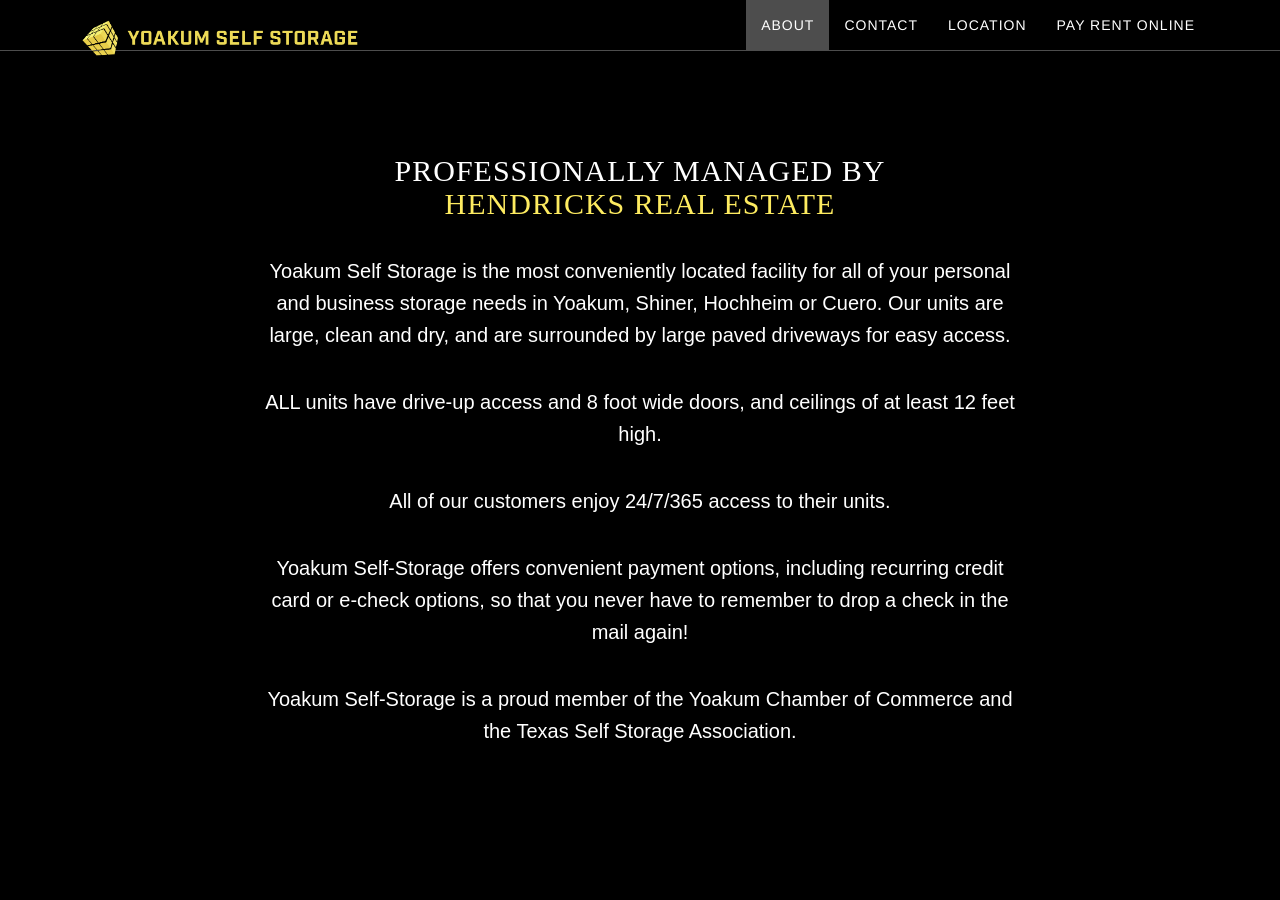
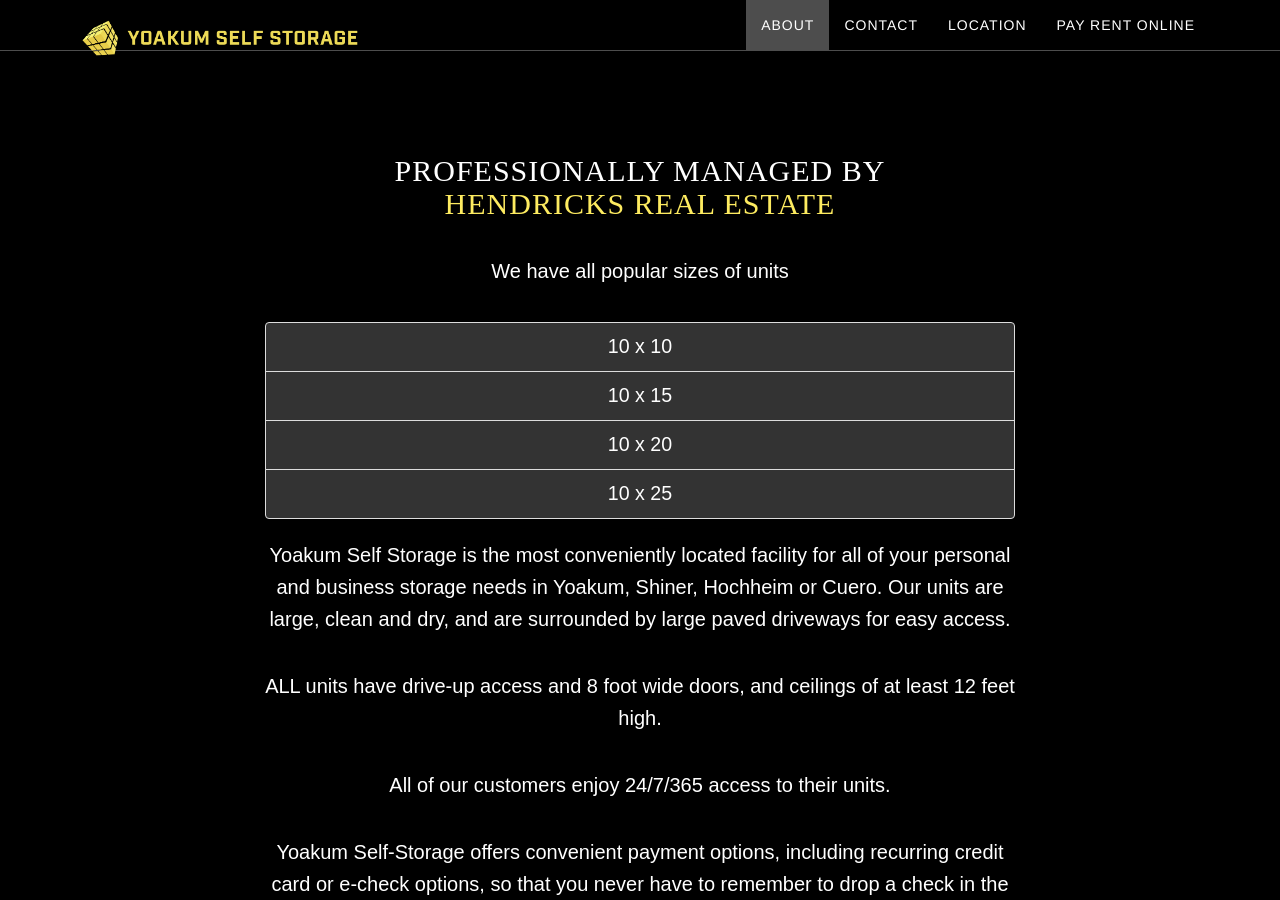
Before and after one commit to 5p3c7r3/yoakumselfstorage.com, a Jekyll site: the page built from index.html, in a window 1280 px wide and 900 px high, scrolled down 946 px. Built offline with Jekyll 4.4.1, drawn with Linux system fonts in a browser that asks for light colours; some web fonts are replaced.

Commit message:
adding size chart

```diff
--- a/_includes/about.html
+++ b/_includes/about.html
@@ -3,6 +3,13 @@
         <div class="row">
             <div class="col-lg-8 col-lg-offset-2">
                 <h2>Professionally Managed by<br/><a href="http://512re.com">Hendricks Real Estate</a></h2>
+                <p>We have all popular sizes of units</p>
+                <ul class="list-group">
+                    <li class="list-group-item" style="background-color:#333;font-size:1.4em;">10 x 10</li>
+                    <li class="list-group-item" style="background-color:#333;font-size:1.4em;">10 x 15</li>
+                    <li class="list-group-item" style="background-color:#333;font-size:1.4em;">10 x 20</li>
+                    <li class="list-group-item" style="background-color:#333;font-size:1.4em;">10 x 25</li>
+                </ul>
                 <p>Yoakum Self Storage is the most conveniently located facility for all of your personal and business storage needs in Yoakum, Shiner, Hochheim or Cuero. Our units are large, clean and dry, and are surrounded by large paved driveways for easy access.</p>
                 <p>ALL units have drive-up access and 8 foot wide doors, and ceilings of at least 12 feet high.</p>
                 <p>All of our customers enjoy 24/7/365 access to their units.</p>
```
